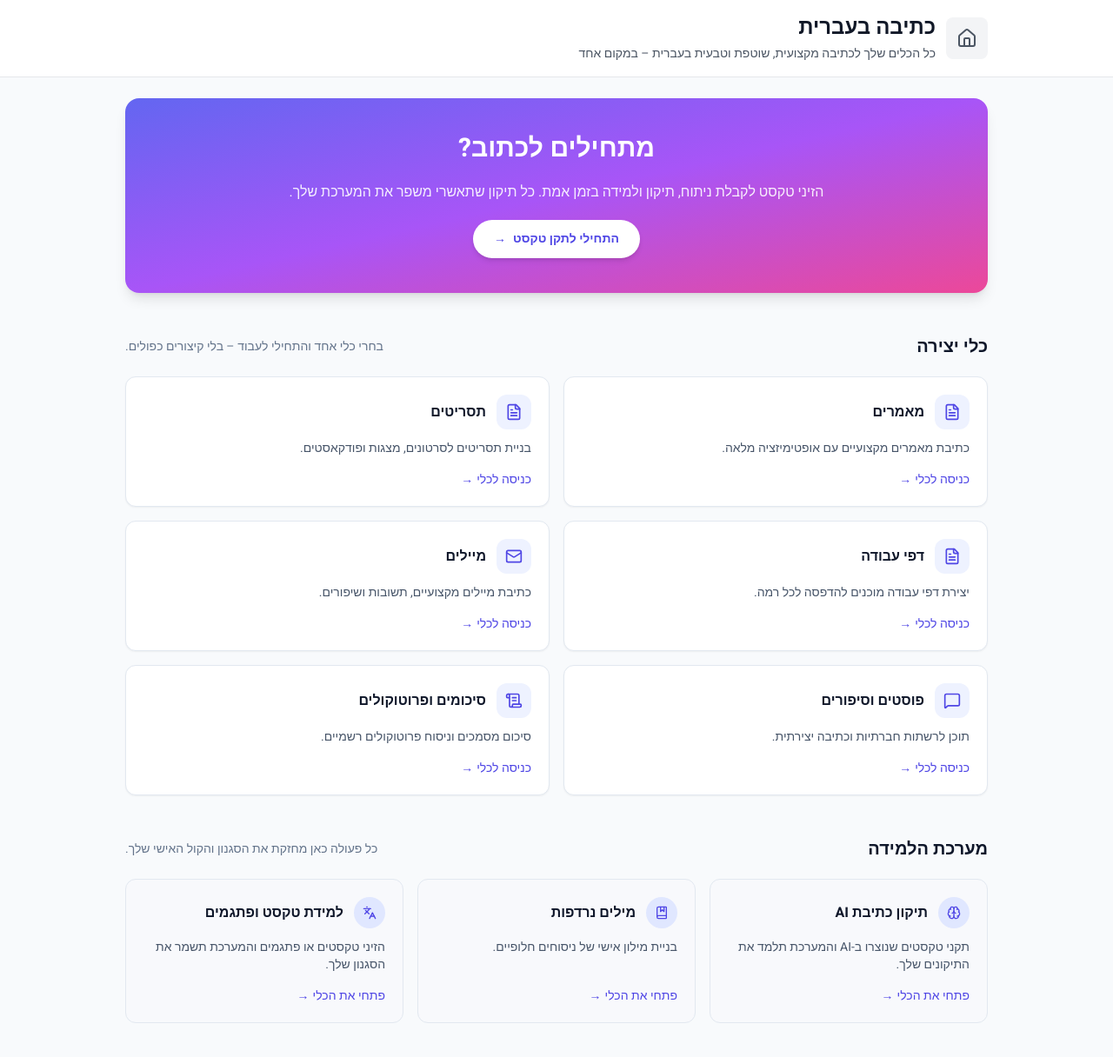
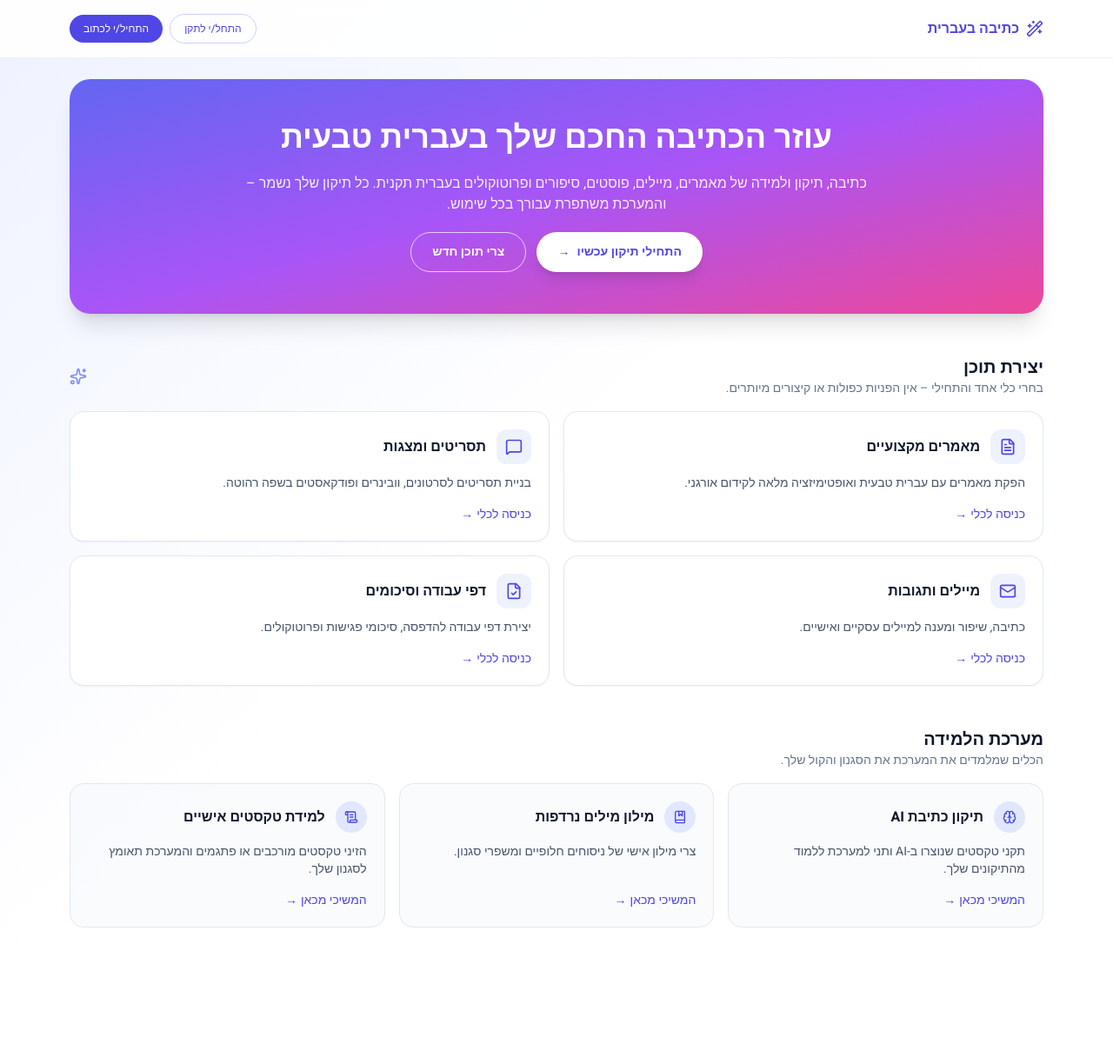
Before and after one commit to liatbenshai/ktiva-evrit, a Next.js app: page /dashboard in a window 1280 px wide. Shown: the top 1216 px of the page at 87% size. After the commit the page ends 1131 px from the top, so only its background shows below. Built offline with nearby package versions, Linux system fonts and the light colour scheme.

Commit message:
Style dashboard homepage with hero and focused cards

```diff
--- a/app/(dashboard)/dashboard/page.tsx
+++ b/app/(dashboard)/dashboard/page.tsx
@@ -6,120 +6,135 @@ import {
   Brain,
   FileCheck,
   FileText,
-  Home as HomeIcon,
-  Languages,
   Mail,
   MessageSquare,
   ScrollText,
+  Sparkles,
+  Wand2,
 } from 'lucide-react';
-import PageHeader from '@/components/layout/PageHeader';
 
-const writingTools = [
+const creationCards = [
   {
-    title: 'מאמרים',
-    description: 'כתיבת מאמרים מקצועיים עם אופטימיזציה מלאה.',
+    title: 'מאמרים מקצועיים',
+    description: 'הפקת מאמרים עם עברית טבעית ואופטימיזציה מלאה לקידום אורגני.',
     icon: FileText,
     href: '/dashboard/articles',
   },
   {
-    title: 'תסריטים',
-    description: 'בניית תסריטים לסרטונים, מצגות ופודקאסטים.',
-    icon: FileText,
+    title: 'תסריטים ומצגות',
+    description: 'בניית תסריטים לסרטונים, וובינרים ופודקאסטים בשפה רהוטה.',
+    icon: MessageSquare,
     href: '/dashboard/scripts',
   },
   {
-    title: 'דפי עבודה',
-    description: 'יצירת דפי עבודה מוכנים להדפסה לכל רמה.',
-    icon: FileText,
-    href: '/dashboard/worksheets',
-  },
-  {
-    title: 'מיילים',
-    description: 'כתיבת מיילים מקצועיים, תשובות ושיפורים.',
+    title: 'מיילים ותגובות',
+    description: 'כתיבה, שיפור ומענה למיילים עסקיים ואישיים.',
     icon: Mail,
     href: '/dashboard/emails',
   },
   {
-    title: 'פוסטים וסיפורים',
-    description: 'תוכן לרשתות חברתיות וכתיבה יצירתית.',
-    icon: MessageSquare,
-    href: '/dashboard/posts',
-  },
-  {
-    title: 'סיכומים ופרוטוקולים',
-    description: 'סיכום מסמכים וניסוח פרוטוקולים רשמיים.',
-    icon: ScrollText,
-    href: '/dashboard/summaries',
+    title: 'דפי עבודה וסיכומים',
+    description: 'יצירת דפי עבודה להדפסה, סיכומי פגישות ופרוטוקולים.',
+    icon: FileCheck,
+    href: '/dashboard/worksheets',
   },
 ];
 
-const learningTools = [
+const learningCards = [
   {
     title: 'תיקון כתיבת AI',
-    description: 'תקני טקסטים שנוצרו ב-AI והמערכת תלמד את התיקונים שלך.',
+    description: 'תקני טקסטים שנוצרו ב-AI ותני למערכת ללמוד מהתיקונים שלך.',
     icon: Brain,
     href: '/dashboard/ai-correction',
   },
   {
-    title: 'מילים נרדפות',
-    description: 'בניית מילון אישי של ניסוחים חלופיים.',
+    title: 'מילון מילים נרדפות',
+    description: 'צרי מילון אישי של ניסוחים חלופיים ומשפרי סגנון.',
     icon: BookMarked,
     href: '/dashboard/synonyms',
   },
   {
-    title: 'למידת טקסט ופתגמים',
-    description: 'הזיני טקסטים או פתגמים והמערכת תשמר את הסגנון שלך.',
-    icon: Languages,
+    title: 'למידת טקסטים אישיים',
+    description: 'הזיני טקסטים מורכבים או פתגמים והמערכת תאומץ לסגנון שלך.',
+    icon: ScrollText,
     href: '/dashboard/learn',
   },
 ];
 
 export default function DashboardPage() {
   return (
-    <div className="min-h-screen bg-slate-50" dir="rtl">
-      <PageHeader
-        icon={HomeIcon}
-        title="כתיבה בעברית"
-        description="כל הכלים שלך לכתיבה מקצועית, שוטפת וטבעית בעברית – במקום אחד"
-      />
+    <div dir="rtl" className="min-h-screen bg-gradient-to-br from-indigo-50 via-white to-white">
+      <header className="sticky top-0 z-30 border-b border-indigo-100/60 bg-white/90 backdrop-blur">
+        <div className="mx-auto flex w-full max-w-6xl items-center justify-between px-4 py-4">
+          <div className="flex items-center gap-2 text-indigo-600">
+            <Wand2 className="h-5 w-5" />
+            <span className="text-sm font-semibold sm:text-base">כתיבה בעברית</span>
+          </div>
+          <div className="flex items-center gap-2">
+            <Link
+              href="/dashboard/ai-correction"
+              className="hidden rounded-full border border-indigo-200 px-4 py-2 text-xs font-medium text-indigo-600 transition hover:border-indigo-300 hover:bg-indigo-50 sm:inline-flex"
+            >
+              התחל/י לתקן
+            </Link>
+            <Link
+              href="/dashboard/posts"
+              className="rounded-full bg-indigo-600 px-4 py-2 text-xs font-medium text-white shadow-sm transition hover:bg-indigo-700"
+            >
+              התחיל/י לכתוב
+            </Link>
+          </div>
+        </div>
+      </header>
 
-      <main className="mx-auto w-full max-w-5xl px-4 pb-16">
-        <section className="mt-6 rounded-2xl bg-gradient-to-br from-indigo-500 via-purple-500 to-pink-500 p-6 text-white shadow-lg sm:p-10">
-          <div className="space-y-4 text-center sm:space-y-5">
-            <h2 className="text-2xl font-semibold sm:text-3xl">מתחילים לכתוב?</h2>
+      <main className="mx-auto w-full max-w-6xl px-4 pb-16">
+        <section className="mt-6 rounded-3xl bg-gradient-to-br from-indigo-500 via-purple-500 to-pink-500 p-8 text-white shadow-xl sm:p-12">
+          <div className="mx-auto flex max-w-3xl flex-col items-center gap-5 text-center">
+            <h1 className="text-3xl font-bold leading-tight sm:text-4xl">
+              עוזר הכתיבה החכם שלך בעברית טבעית
+            </h1>
             <p className="text-sm text-white/90 sm:text-base">
-              הזיני טקסט לקבלת ניתוח, תיקון ולמידה בזמן אמת. כל תיקון שתאשרי משפר את המערכת שלך.
+              כתיבה, תיקון ולמידה של מאמרים, מיילים, פוסטים, סיפורים ופרוטוקולים בעברית תקנית. כל תיקון שלך נשמר – והמערכת משתפרת עבורך בכל שימוש.
             </p>
-            <div className="flex justify-center">
+            <div className="flex flex-col gap-3 sm:flex-row">
               <Link
                 href="/dashboard/ai-correction"
-                className="inline-flex items-center gap-2 rounded-full bg-white px-6 py-3 text-sm font-semibold text-indigo-600 shadow-md transition hover:-translate-y-0.5 hover:shadow-lg"
+                className="inline-flex items-center justify-center gap-2 rounded-full bg-white px-6 py-3 text-sm font-semibold text-indigo-600 shadow-lg transition hover:-translate-y-0.5 hover:shadow-xl"
               >
-                התחילי לתקן טקסט
+                התחילי תיקון עכשיו
                 <span aria-hidden>→</span>
+              </Link>
+              <Link
+                href="/dashboard/articles"
+                className="inline-flex items-center justify-center gap-2 rounded-full border border-white/70 px-6 py-3 text-sm font-semibold text-white transition hover:border-white hover:bg-white/10"
+              >
+                צרי תוכן חדש
               </Link>
             </div>
           </div>
         </section>
 
-        <section className="mt-12 space-y-5">
+        <section className="mt-12 space-y-4">
           <div className="flex items-center justify-between">
-            <h3 className="text-lg font-semibold text-slate-900 sm:text-xl">כלי יצירה</h3>
-            <p className="text-xs text-slate-500 sm:text-sm">בחרי כלי אחד והתחילי לעבוד – בלי קיצורים כפולים.</p>
+            <div>
+              <h2 className="text-lg font-semibold text-slate-900 sm:text-xl">יצירת תוכן</h2>
+              <p className="text-xs text-slate-500 sm:text-sm">בחרי כלי אחד והתחילי – אין הפניות כפולות או קיצורים מיותרים.</p>
+            </div>
+            <Sparkles className="hidden h-5 w-5 text-indigo-400 sm:block" aria-hidden />
           </div>
 
           <div className="grid grid-cols-1 gap-4 sm:grid-cols-2">
-            {writingTools.map(({ title, description, icon: Icon, href }) => (
+            {creationCards.map(({ title, description, icon: Icon, href }) => (
               <Link
                 key={href}
                 href={href}
-                className="group flex flex-col justify-between rounded-xl border border-slate-200 bg-white p-5 shadow-sm transition hover:-translate-y-1 hover:border-indigo-200 hover:shadow-md focus-visible:outline-none focus-visible:ring-2 focus-visible:ring-indigo-400"
+                className="group flex h-full flex-col justify-between rounded-2xl border border-slate-200 bg-white p-5 shadow-sm transition hover:-translate-y-1 hover:border-indigo-200 hover:shadow-lg focus-visible:outline-none focus-visible:ring-2 focus-visible:ring-indigo-400"
               >
                 <div className="flex items-center gap-3">
                   <span className="flex h-10 w-10 items-center justify-center rounded-xl bg-indigo-50 text-indigo-600">
                     <Icon className="h-5 w-5" />
                   </span>
-                  <h4 className="text-base font-semibold text-slate-900">{title}</h4>
+                  <h3 className="text-base font-semibold text-slate-900">{title}</h3>
                 </div>
                 <p className="mt-3 flex-1 text-sm text-slate-600">{description}</p>
                 <span className="mt-4 inline-flex items-center gap-1 text-sm font-medium text-indigo-600 transition group-hover:gap-2">
@@ -131,28 +146,30 @@ export default function DashboardPage() {
           </div>
         </section>
 
-        <section className="mt-12 space-y-5">
+        <section className="mt-12 space-y-4">
           <div className="flex items-center justify-between">
-            <h3 className="text-lg font-semibold text-slate-900 sm:text-xl">מערכת הלמידה</h3>
-            <p className="text-xs text-slate-500 sm:text-sm">כל פעולה כאן מחזקת את הסגנון והקול האישי שלך.</p>
+            <div>
+              <h2 className="text-lg font-semibold text-slate-900 sm:text-xl">מערכת הלמידה</h2>
+              <p className="text-xs text-slate-500 sm:text-sm">הכלים שמלמדים את המערכת את הסגנון והקול שלך.</p>
+            </div>
           </div>
 
           <div className="grid grid-cols-1 gap-4 sm:grid-cols-3">
-            {learningTools.map(({ title, description, icon: Icon, href }) => (
+            {learningCards.map(({ title, description, icon: Icon, href }) => (
               <Link
                 key={href}
                 href={href}
-                className="group flex h-full flex-col justify-between rounded-xl border border-slate-200 bg-slate-50/70 p-5 transition hover:-translate-y-1 hover:border-indigo-200 hover:bg-white hover:shadow-md focus-visible:outline-none focus-visible:ring-2 focus-visible:ring-indigo-400"
+                className="group flex h-full flex-col justify-between rounded-2xl border border-slate-200 bg-slate-50/70 p-5 transition hover:-translate-y-1 hover:border-indigo-200 hover:bg-white hover:shadow-lg focus-visible:outline-none focus-visible:ring-2 focus-visible:ring-indigo-400"
               >
                 <div className="flex items-center gap-3">
                   <span className="flex h-9 w-9 items-center justify-center rounded-full bg-indigo-100 text-indigo-600">
                     <Icon className="h-4 w-4" />
                   </span>
-                  <h4 className="text-base font-semibold text-slate-900">{title}</h4>
+                  <h3 className="text-base font-semibold text-slate-900">{title}</h3>
                 </div>
                 <p className="mt-3 flex-1 text-sm text-slate-600">{description}</p>
                 <span className="mt-4 inline-flex items-center gap-1 text-sm font-medium text-indigo-600 transition group-hover:gap-2">
-                  פתחי את הכלי
+                  המשיכי מכאן
                   <span aria-hidden>→</span>
                 </span>
               </Link>
```
